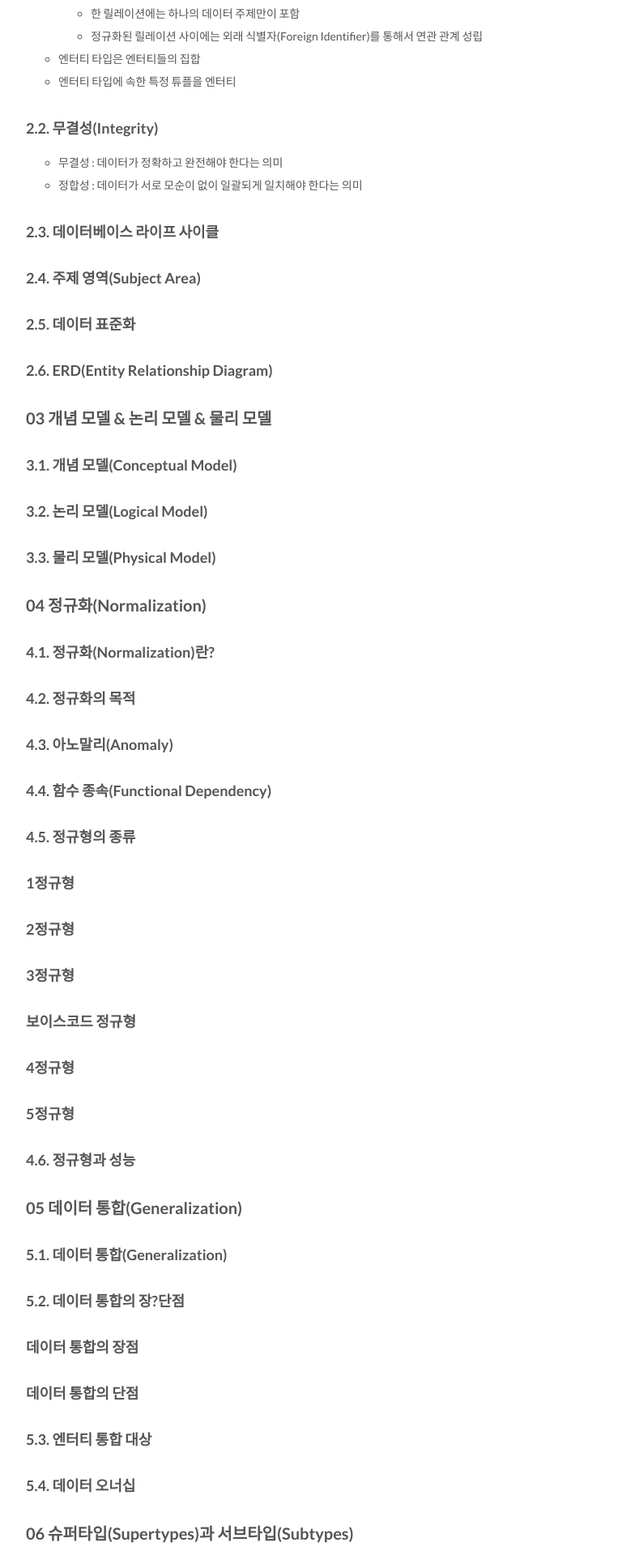
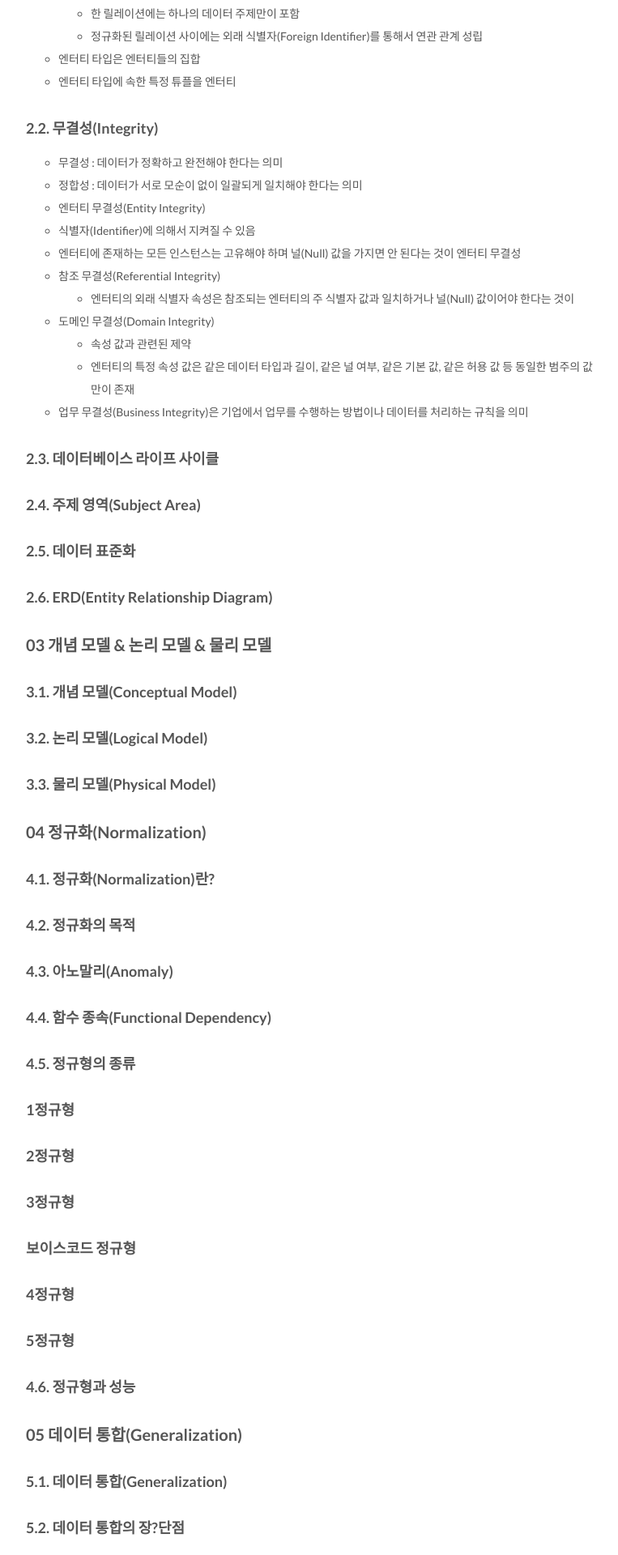
Before and after one commit to csj4032/csj4032.github.io, a Jekyll site: the page built from _posts/2018-05-02-관계형데이터모델링프리미엄가이드.md, in a window 1280 px wide. Shown: the part 2770-4690 px from the top of the page at 81% size, without its empty margins (258-1021 px from the left). Built offline with Jekyll 4.4.1, drawn with Linux system fonts in a browser that asks for light colours; comment, search, counter and statistics services are not loaded.

Commit message:
관계형 데이터 모델링 프리미엄 가이드 포스팅 수정

```diff
--- a/_posts/2018-05-02-관계형데이터모델링프리미엄가이드.md
+++ b/_posts/2018-05-02-관계형데이터모델링프리미엄가이드.md
@@ -80,6 +80,15 @@ comments: true
 ### 2.2. 무결성(Integrity)
 * 무결성 : 데이터가 정확하고 완전해야 한다는 의미
 * 정합성 : 데이터가 서로 모순이 없이 일괄되게 일치해야 한다는 의미
+* 엔터티 무결성(Entity Integrity)
+ * 식별자(Identifier)에 의해서 지켜질 수 있음
+ * 엔터티에 존재하는 모든 인스턴스는 고유해야 하며 널(Null) 값을 가지면 안 된다는 것이 엔터티 무결성
+* 참조 무결성(Referential Integrity)
+  * 엔터티의 외래 식별자 속성은 참조되는 엔터티의 주 식별자 값과 일치하거나 널(Null) 값이어야 한다는 것이
+* 도메인 무결성(Domain Integrity)
+  * 속성 값과 관련된 제약
+  * 엔터티의 특정 속성 값은 같은 데이터 타입과 길이, 같은 널 여부, 같은 기본 값, 같은 허용 값 등 동일한 범주의 값만이 존재
+* 업무 무결성(Business Integrity)은 기업에서 업무를 수행하는 방법이나 데이터를 처리하는 규칙을 의미
 
 ### 2.3. 데이터베이스 라이프 사이클
 
```
